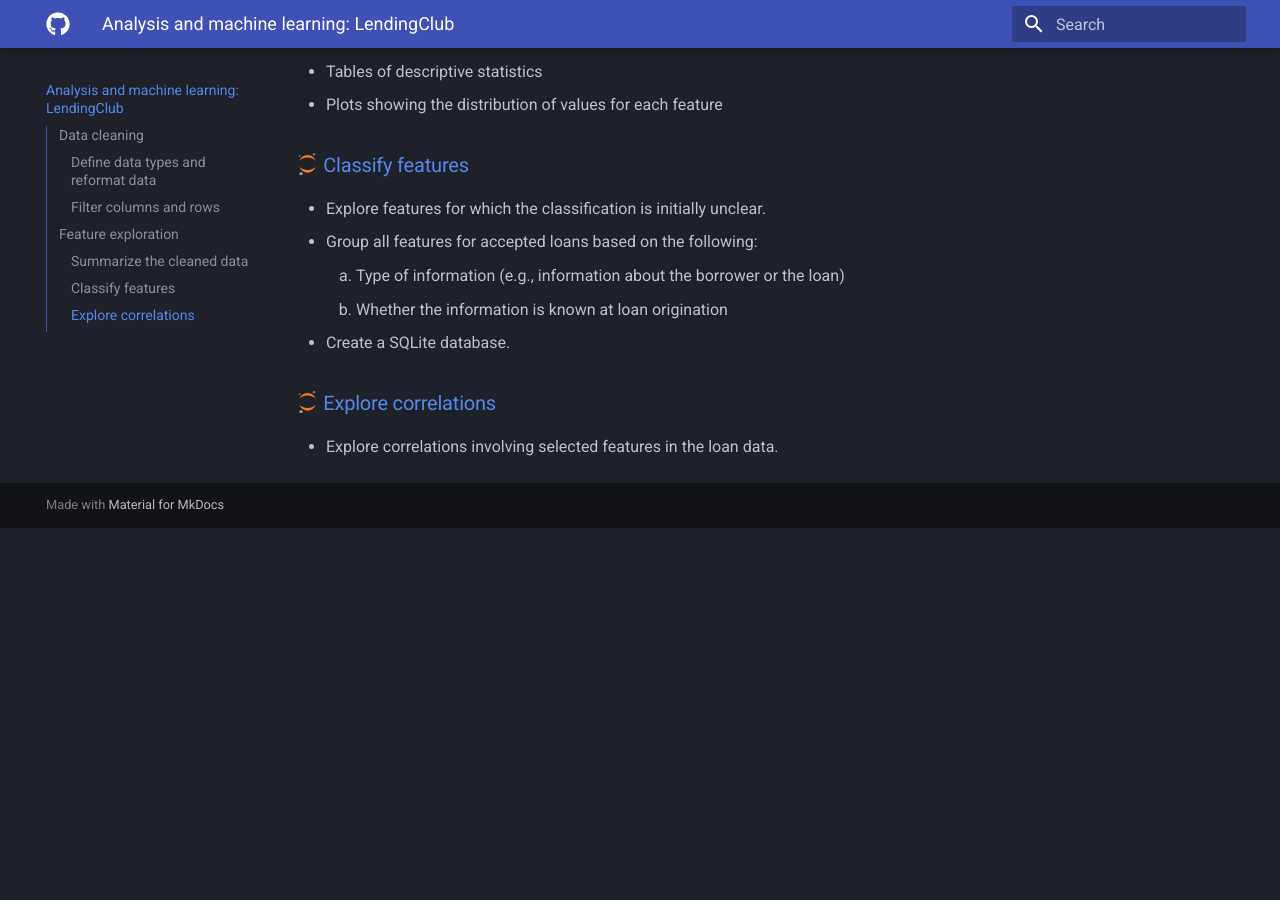
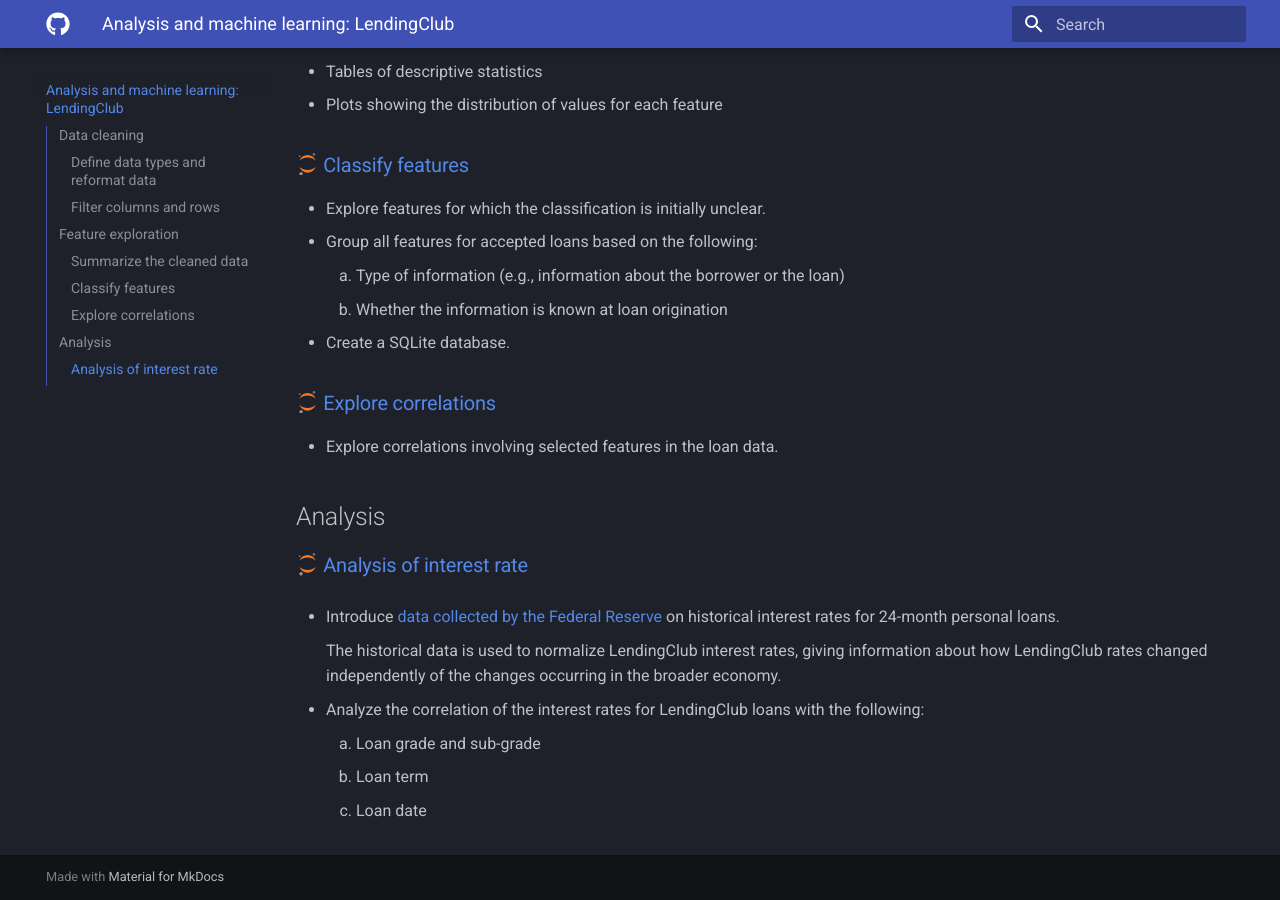
Before and after one commit to MarkCButler/lending-club, an MkDocs documentation site: the page built from pages/index.md, in a window 1280 px wide and 900 px high, scrolled down 866 px. Built offline with MkDocs 1.6.1 and Material for MkDocs 9.7.7, drawn with Linux system fonts in a browser that asks for light colours; before the commit the page ends 1394 px from its top, so only the background shows below that.

Commit message:
Add analysis of interest rate

```diff
--- a/pages/index.md
+++ b/pages/index.md
@@ -58,3 +58,19 @@
 ### [:jupyter-colored: Explore correlations](converted_notebooks/correlations-01.html)
 
 - Explore correlations involving selected features in the loan data.
+
+## Analysis
+
+###  [:jupyter-colored: Analysis of interest rate](converted_notebooks/analysis-01.html)
+
+- Introduce [data collected by the Federal Reserve](https://fred.stlouisfed.org/series/TERMCBPER24NS)
+  on historical interest rates for 24-month personal loans.
+
+    The historical data is used to normalize LendingClub interest rates, giving
+    information about how LendingClub rates changed independently of the changes
+    occurring in the broader economy.
+
+- Analyze the correlation of the interest rates for LendingClub loans with the following:
+    1. Loan grade and sub-grade
+    2. Loan term
+    3. Loan date
```
Also changed, not shown: 1 other file.
